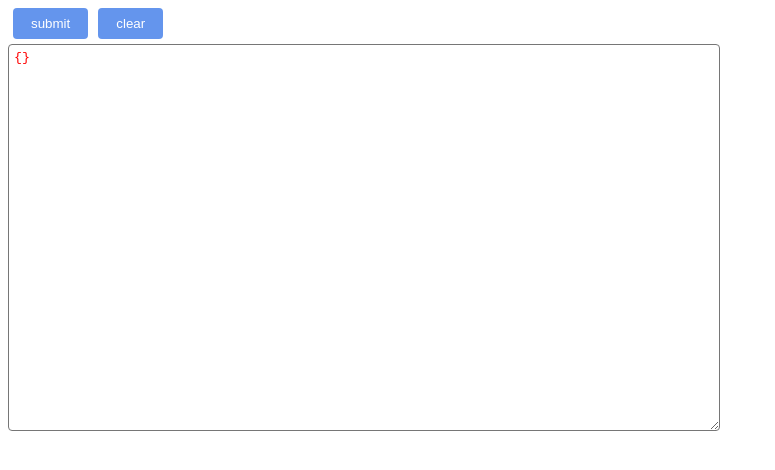
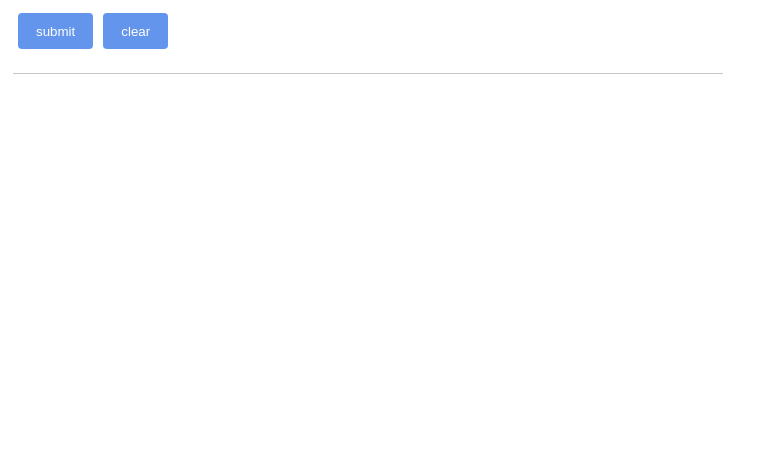
Before and after one commit to desire-rs/ffmpeger, a Vue app in the folder plugin/: page /#/ in a window 1280 px wide. Shown: the top 470 px of the page, without its empty margins (0-775 px from the left). Built offline with nearby package versions, Linux system fonts and the light colour scheme; the HTML template or start-up script is replaced by a standard one.

Commit message:
fix plugin

```diff
--- a/plugin/src/Home.vue
+++ b/plugin/src/Home.vue
@@ -5,11 +5,9 @@
     button.btn(@click="clear") clear
   .content
     .item(v-for="(url, index) in urls")
-      input(type="checkbox"  v-model="targets" :value="url")
-      label {{title-index}}
-      label {{url}}
-    textarea(cols='30' rows='25' v-model="info" style='color:red;')
-    //- textarea(cols='30' rows='4' style='color:red;' v-model="result")
+      input.checkbox(type="checkbox"  v-model="targets" :value="url")
+      input.m3u8(type="text" :value="url")
+    textarea.info(v-if="info" v-model="info" style='color:red;')
 </template>
 
 <script lang="ts">
@@ -19,11 +17,9 @@ interface IMsg {
 export default {
   data() {
     return {
-      title: "", // title
       urls: [], // 捕获的urls
       targets: [], // 选中的urls
-      info: "{}", // 日志信息
-      result: "{}", // 结果信息
+      info: null, // 日志信息
     };
   },
   mounted() {
@@ -78,26 +74,38 @@ body
   margin: 0;
   padding: 0;
 .container
+  width: 710px;
   display: flex;
   flex-direction: column;
   flex-wrap: wrap;
+  padding 5px;
+.control
+  height: 60px;
+  border-bottom: 1px solid #c6c6c6;
+  display: flex;
+  flex-direction: row;
+  justify-content: flex-start;
+  algin-items: center;
+  margin-bottom: 20px;
 .content
   display: flex;
   flex-direction: column;
   flex-wrap: wrap;
 body
   margin: 0;
-  padding: 10px;
-textarea
+  padding: 0;
+textarea.info
   width: 700px;
   margin-top: 5px;
   border-radius: 4px;
   padding: 5px;
   outline: none;
-
+  min-height: 300px;
+  border: 1px solid #c6c6c6;
 button
   cursor: pointer;
   padding: 8px 18px;
+  height: 36px;
   border: none;
   border-radius: 4px;
   outline: none;
@@ -107,8 +115,16 @@ button
 .item
   display: flex;
   flex-direction: row;
-  height: 30px;
   justify-content:flex-start;
   algin-items: center;
-  line-height: 30px;
+input.checkbox
+  flex-basis: 16px;
+input.m3u8
+  margin: 5px 0;
+  flex-grow: 1;
+  height: 32px;
+  border-radius: 5px;
+  outline: none;
+  padding: 2px 5px;
+  border: 1px solid #c6c6c6;
 </style>
```
